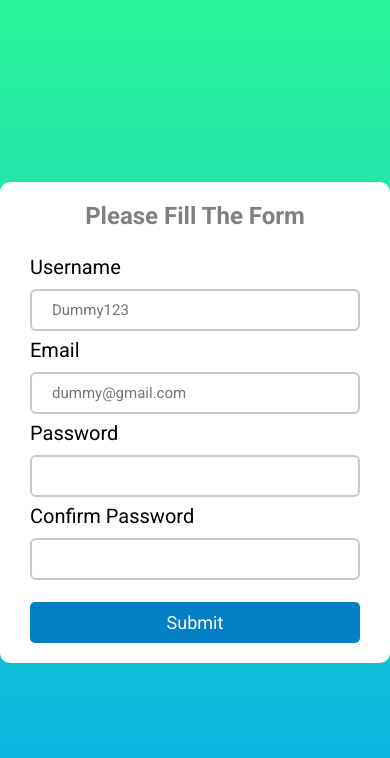
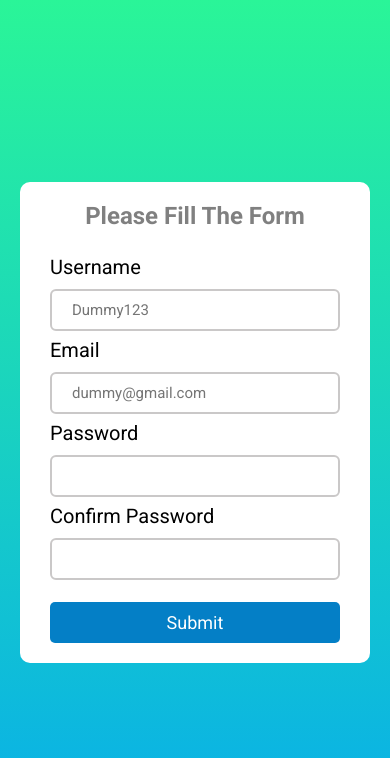
Before and after one commit to Akash-S-010/jQuery-formValidation, a plain HTML site: page index.html in a window 390 px wide. Drawn offline with nearby package versions, Linux system fonts and the light colour scheme; a web font is replaced by a local one.

Commit message:
Make it responsive

```diff
--- a/style.css
+++ b/style.css
@@ -71,3 +71,9 @@ body {
     color: #e74c3c;
     margin-top: 2px;
 }
+
+@media (width<700px){
+    body{
+        padding: 0 20px;
+    }
+}
```
